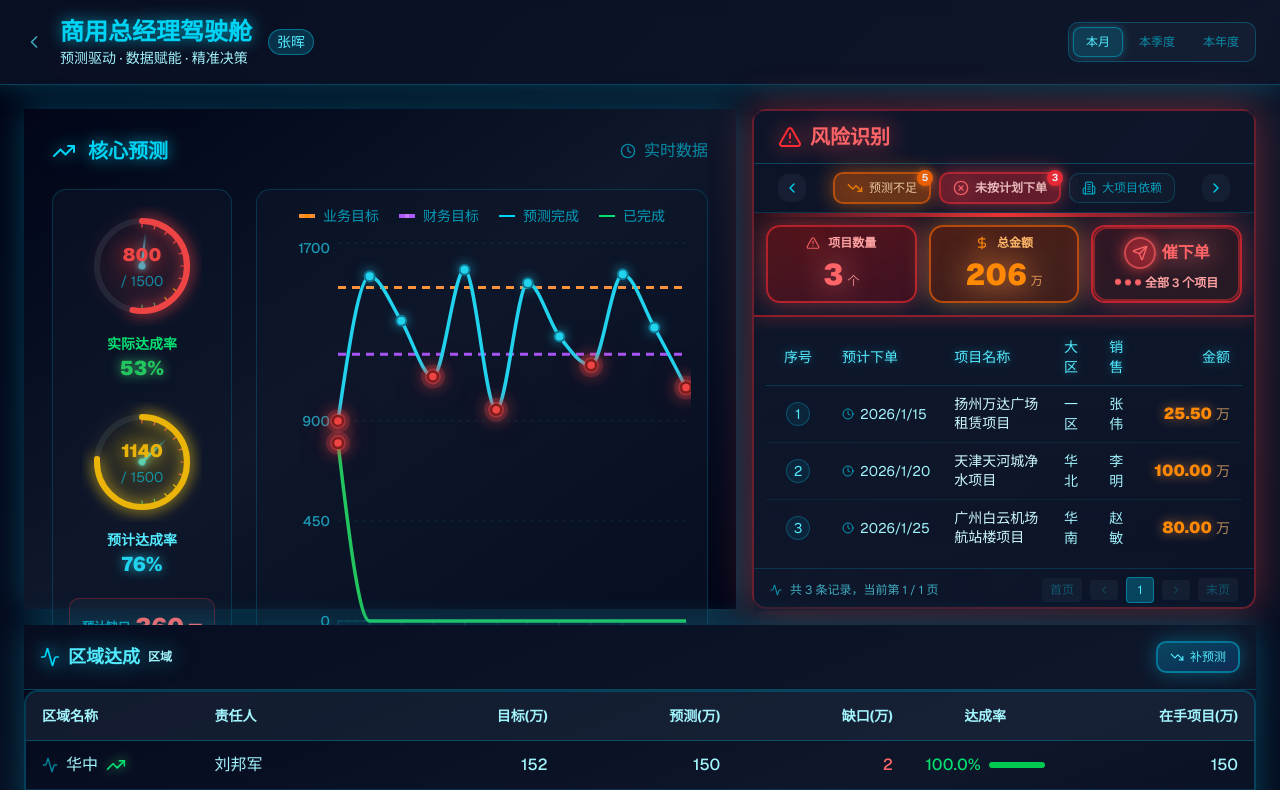
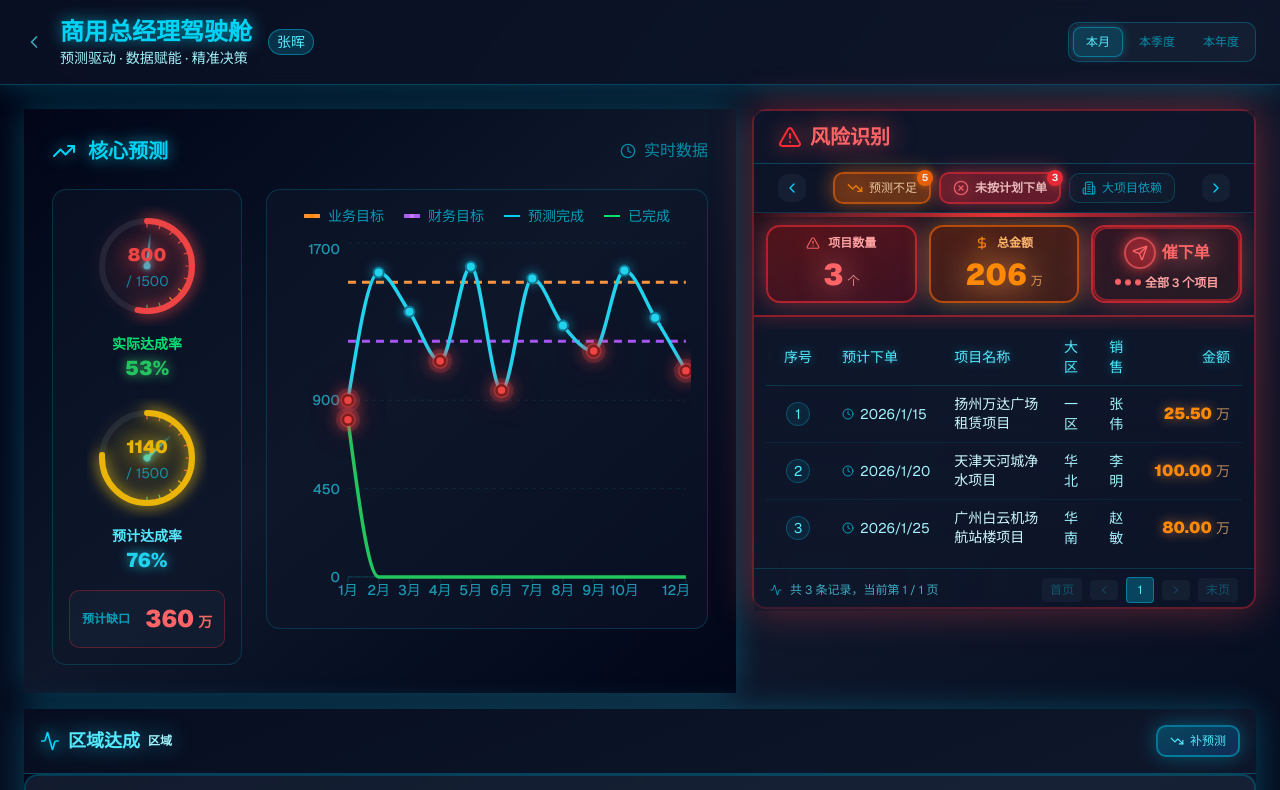
Before and after one commit to navylee1990/coze_jsc, a Next.js app: page /gm in a window 1280 px wide. Shown: the top 790 px of the page. Built offline with nearby package versions, Linux system fonts and the light colour scheme.

Commit message:
修复核心预测模块布局：移除固定高度，使用flex布局防止溢出

```diff
--- a/src/components/PredictionDecisionCard.tsx
+++ b/src/components/PredictionDecisionCard.tsx
@@ -744,7 +744,6 @@ export default function PredictionDecisionCard({
       'p-7',
       theme === 'dashboard' && DASHBOARD_STYLES.bg
     )}
-    style={{ height: '500px', display: 'flex', flexDirection: 'column' }}
     >
       {/* 标题栏 */}
       <div className="mb-6 flex items-center justify-between">
@@ -761,10 +760,10 @@ export default function PredictionDecisionCard({
       </div>
 
       {/* 左右两个独立块布局 */}
-      <div className="grid grid-cols-1 lg:grid-cols-10 gap-6">
+      <div className="flex flex-col lg:flex-row gap-6 items-stretch">
         {/* 左侧：仪表盘区块 - 30%宽度 */}
-        <div className="lg:col-span-3 rounded-xl p-4 border border-cyan-500/20 bg-slate-900/50">
-          <div className="flex flex-col items-center justify-center gap-5">
+        <div className="lg:w-[30%] rounded-xl p-4 border border-cyan-500/20 bg-slate-900/50">
+          <div className="flex flex-col items-center justify-center gap-4 h-full">
             {/* 实际达成率仪表盘 */}
             <div className="text-center">
               <MainGauge
@@ -811,7 +810,7 @@ export default function PredictionDecisionCard({
         </div>
 
         {/* 右侧：趋势图区块 - 70%宽度 */}
-        <div className="lg:col-span-7 rounded-xl p-4 border border-cyan-500/20 bg-slate-900/50">
+        <div className="lg:w-[70%] rounded-xl p-4 border border-cyan-500/20 bg-slate-900/50" style={{ height: '440px' }}>
           <MonthlyTrendChart />
         </div>
       </div>
```
